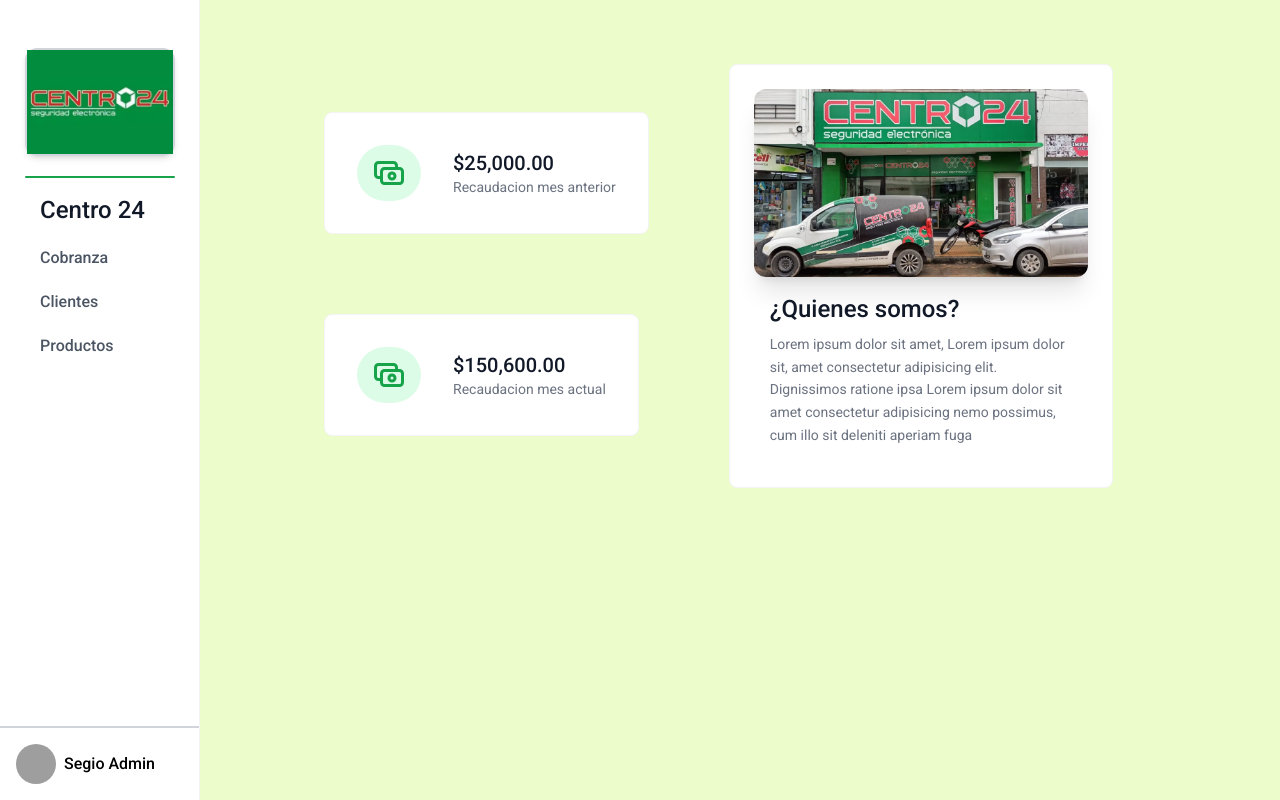
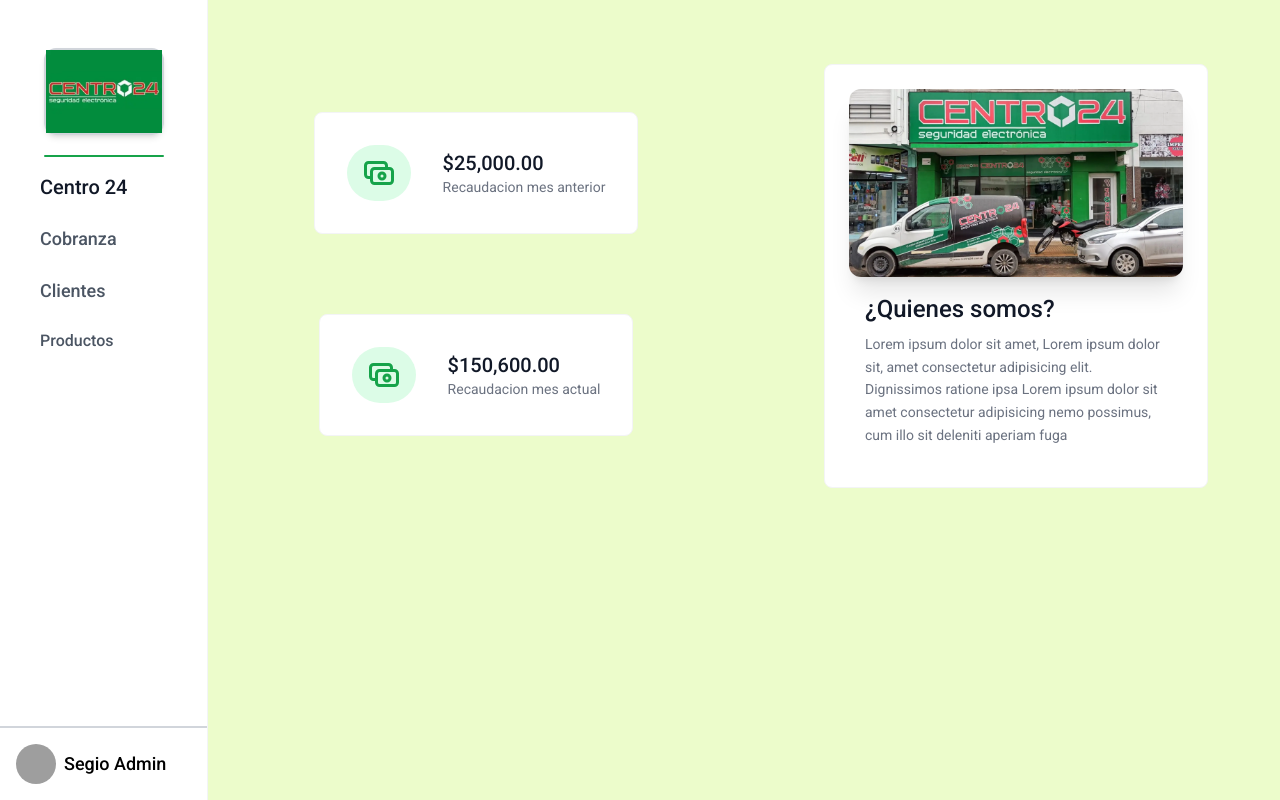
Before and after one commit to FerRobledo/centro24, an Angular app: page / in a window 1280 px wide. Built offline with nearby package versions, Linux system fonts and the light colour scheme; no server answers; sample sign-in values are in the browser's storage; grey boxes are pictures that could not be loaded.

Commit message:
Flex corregido en home desktop

```diff
--- a/src/app/app-routing.module.ts
+++ b/src/app/app-routing.module.ts
@@ -6,6 +6,7 @@ import { LoginComponent } from './componentes/auth/login/login.component';
 import { DashboardComponent } from './componentes/dashboard/dashboard.component';
 import { ProductosComponent } from './componentes/productos/productos.component';
 import { authGuard } from './auth-guard.guard';
+import { CobranzaComponent } from './componentes/cobranza/cobranza.component';
 
 const routes: Routes = [
   {
@@ -26,7 +27,7 @@ const routes: Routes = [
       },
       {
         path: 'cobranza',
-        component: RegisterComponent,
+        component: CobranzaComponent,
       },
       {
         path: 'productos',
--- a/src/app/componentes/card/card.component.html
+++ b/src/app/componentes/card/card.component.html
@@ -1,6 +1,6 @@
 <article
-  class="flex mb-20 gap-8 items-center w-max rounded-lg border border-gray-100 bg-white p-8 dark:border-gray-800 dark:bg-gray-900"
->
+class="flex mb-10 lg:mb-20 gap-8 items-center w-full max-w-md rounded-lg border border-gray-100 bg-white p-8 dark:border-gray-800 dark:bg-gray-900">
+
   <span class="flex items-center justify-center w-16 h-14 rounded-full bg-green-100 text-green-600 dark:bg-green-500/20 dark:text-green-400">
     <svg
       xmlns="http://www.w3.org/2000/svg"
--- /dev/null
+++ b/src/app/componentes/cobranza/cobranza.component.html
@@ -0,0 +1 @@
+<h1>aaaaaaaaaaaaaaaaaaaaaaaaaaaaa</h1>
--- /dev/null
+++ b/src/app/componentes/cobranza/cobranza.component.ts
@@ -0,0 +1,15 @@
+import { Component, OnInit } from '@angular/core';
+
+@Component({
+  selector: 'app-cobranza',
+  templateUrl: './cobranza.component.html',
+  styleUrls: ['./cobranza.component.css']
+})
+export class CobranzaComponent implements OnInit {
+
+  constructor() { }
+
+  ngOnInit() {
+  }
+
+}
--- a/src/app/componentes/dashboard/dashboard.component.html
+++ b/src/app/componentes/dashboard/dashboard.component.html
@@ -1,4 +1,4 @@
-<div class="flex justify-between w-full">
-  <app-estadisticas class="flex-1"></app-estadisticas>
-  <app-informacion class=""></app-informacion>
+<div class="flex flex-col lg:flex-row w-full">
+  <app-estadisticas class="lg:w-1/2 w-full"></app-estadisticas>
+  <app-informacion class="lg:w-1/2 w-full"></app-informacion>
 </div>
--- a/src/app/componentes/estadisticas/estadisticas.component.html
+++ b/src/app/componentes/estadisticas/estadisticas.component.html
@@ -1,4 +1,5 @@
-<div class="mt-28">
+<div class="mt-10 lg:mt-28 flex flex-col items-center">
+
   <app-card [titulo]="'Recaudacion mes anterior'" [valor]="'25000'"></app-card>
 
   <app-card [titulo]="'Recaudacion mes actual'" [valor]="'150600'"></app-card>
--- a/src/app/componentes/home/home.component.html
+++ b/src/app/componentes/home/home.component.html
@@ -1,5 +1,7 @@
-<div class="grid grid-cols-12 gap-4 bg-lime-100">
+<div class="flex flex-col lg:flex-row bg-lime-100">
+  <app-sideMenu class="w-full lg:w-52 shrink-0 xs:w-1/3"></app-sideMenu>
+  <div class="flex-auto overflow-auto">
 
-  <app-sideMenu class="col-span-12 sm:col-span-4 lg:col-span-2 row-span-2 "></app-sideMenu>
-  <router-outlet></router-outlet>
+    <router-outlet></router-outlet>
+  </div>
 </div>
--- a/src/app/componentes/sideMenu/sideMenu.component.html
+++ b/src/app/componentes/sideMenu/sideMenu.component.html
@@ -1,17 +1,16 @@
-<div class="flex h-screen flex-col justify-between border-e border-gray-100 bg-white">
-  <div class="px-6 pt-10">
-
-    <div class="mb-5 mt-2 mx-auto w-[150px] rounded-xl border-2 border-gray-300 shadow-md ">
+<div class="flex h-screen flex-col justify-between border-e border-gray-100 bg-white xs:w-full xs:h-auto xs:border-0">
+  <div class="px-6 pt-10 xs:px-4 xs:pt-6">
+    <div class="mb-5 mt-2 mx-auto w-[120px] rounded-xl border-2 border-gray-300 shadow-md xs:w-[100px]">
       <img src="../../../assets/images/centro24.webp" alt="" class="w-full">
     </div>
 
-    <div class="w-[150px] border-t-2 border-green-600 mx-auto mb-2 rounded "></div>
+    <div class="w-[120px] border-t-2 border-green-600 mx-auto mb-2 rounded xs:w-[100px]"></div>
 
-    <ul class="space-y-1  rounded-xl">
+    <ul class="space-y-2 rounded-xl xs:space-y-1">
       <li>
         <a
           [routerLink]="['/']"
-          class="block rounded-lg  px-4 py-2 text-2xl font-medium text-gray-900"
+          class="block rounded-lg px-4 py-2 text-xl font-medium text-gray-900 xs:text-lg xs:px-3 xs:py-1.5"
         >
           Centro 24
         </a>
@@ -20,8 +19,8 @@
       <li>
         <a
           [routerLink]="['/cobranza']"
-          class="block rounded-lg px-4 py-2 text-base font-medium text-gray-600 hover:bg-gray-100 hover:text-green-700"
-          >
+          class="block rounded-lg px-4 py-2 text-lg font-medium text-gray-600 hover:bg-gray-100 hover:text-green-700 xs:text-base xs:px-3 xs:py-1.5"
+        >
           <p>Cobranza</p>
         </a>
       </li>
@@ -29,15 +28,15 @@
       <li>
         <a
           href="#"
-          class="block rounded-lg px-4 py-2 text-base font-medium text-gray-600 hover:bg-gray-100 hover:text-green-700"
+          class="block rounded-lg px-4 py-2 text-lg font-medium text-gray-600 hover:bg-gray-100 hover:text-green-700 xs:text-base xs:px-3 xs:py-1.5"
         >
           Clientes
         </a>
       </li>
       <li>
         <a
-          [routerLink] = "['/productos']"
-          class="block rounded-lg px-4 py-2 font-medium text-gray-600 hover:bg-gray-100 hover:text-green-700"
+          [routerLink]="['/productos']"
+          class="block rounded-lg px-4 py-2 font-medium text-gray-600 hover:bg-gray-100 hover:text-green-700 xs:text-base xs:px-3 xs:py-1.5"
         >
           Productos
         </a>
@@ -45,15 +44,15 @@
     </ul>
   </div>
 
-  <div class="sticky bg-green-100 inset-x-0 bottom-0 border-t-2 border-gray-300">
-    <a href="#" class="flex items-center gap-2 bg-white p-4 hover:bg-gray-50">
+  <div class="sticky bg-green-100 inset-x-0 bottom-0 border-t-2 border-gray-300 xs:relative xs:bg-transparent xs:border-0">
+    <a href="#" class="flex items-center gap-2 bg-white p-4 hover:bg-gray-50 xs:p-3 xs:gap-1.5">
       <img
         alt=""
         src="https://images.unsplash.com/photo-1600486913747-55e5470d6f40?ixlib=rb-1.2.1&ixid=MnwxMjA3fDB8MHxwaG90by1wYWdlfHx8fGVufDB8fHx8&auto=format&fit=crop&w=1770&q=80"
-        class="size-10 rounded-full object-cover"
+        class="size-10 rounded-full object-cover xs:size-8"
       />
       <div>
-        <p class="text-base">
+        <p class="text-lg xs:text-base">
           <strong class="block font-medium">Segio Admin</strong>
         </p>
       </div>
--- a/tailwind.config.js
+++ b/tailwind.config.js
@@ -1,10 +1,13 @@
-// tailwind.config.js
 module.exports = {
   content: [
     "./src/**/*.{html,ts}"
   ],
   theme: {
-    extend: {},
+    extend: {
+      screens: {
+        xs: { max: '500px' },
+      },
+    },
   },
   plugins: [],
 }
```
Also changed, not shown: src/app/componentes/cobranza/cobranza.component.css (added), 1 other file (tests, documents, lock files or other folders).
